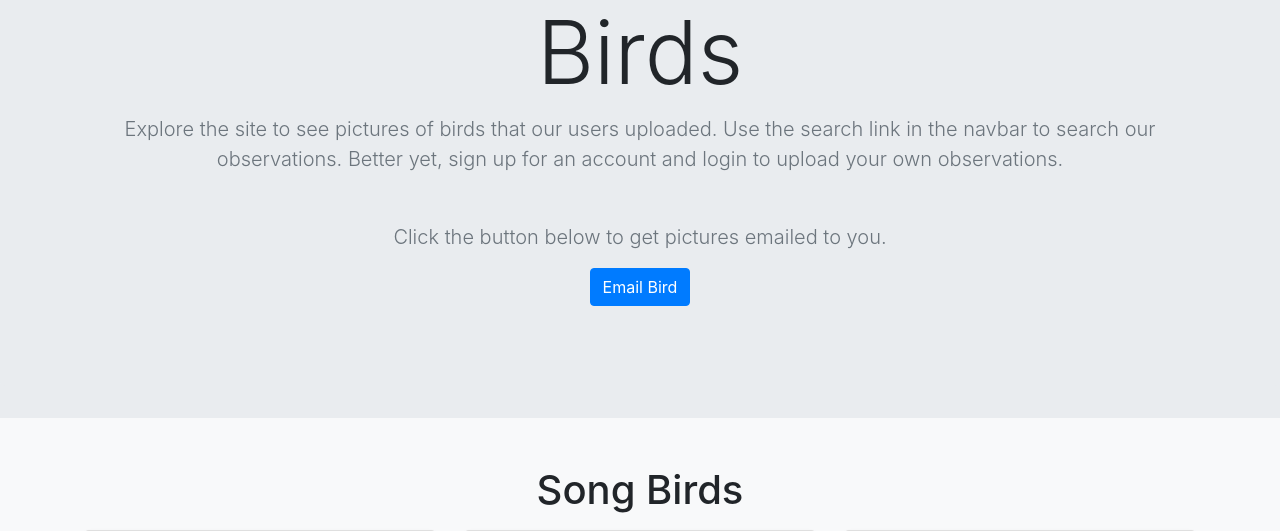
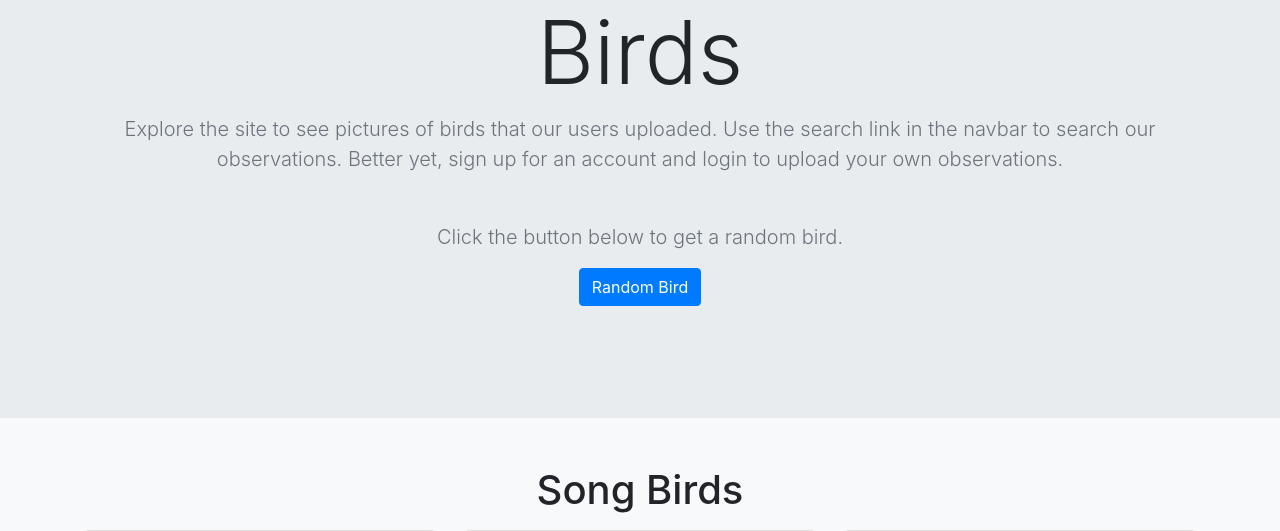
Before and after one commit to mkerekes1427/django-proj, a Django app: page / in a window 1280 px wide. Shown: the part 205-736 px from the top of the page. Run offline with Django 4.2, Linux system fonts and the light colour scheme; data comes from the database, SQL or seed files in the repository.

Commit message:
random bird

```diff
--- a/birdapp/urls.py
+++ b/birdapp/urls.py
@@ -5,7 +5,7 @@ urlpatterns = [
     path("", views.home, name="home"),
     path("contact/", views.contact, name="contact"),
     path("upload_observation", views.upload_observation, name="upload_observation"),
-    path("bird_email/", views.bird_email, name="bird_email"),
+    path("random_bird/", views.random_bird, name="random_bird"),
     path("profile/", views.profile, name="profile"),
     path("search", views.search, name="search"),
     path("login/", views.login_user, name="login_user"),
--- a/birdapp/views.py
+++ b/birdapp/views.py
@@ -1,13 +1,15 @@
 import random
+
 from django.shortcuts import render, redirect
-from django.http import JsonResponse
 from django.core.mail import send_mail
 from django.conf import settings
 from django.contrib import messages
 from django.contrib.auth import authenticate, login, logout
+
 from .models import User, Observation
 from .my_validators import _password_good, _confirm_password, _bird_color
 from .forms import ObservationForm
+
 
 # Create your views here.
 def home(request):
@@ -149,14 +151,13 @@ def search(request):
     return render(request, "search.html", context={"observations" : observations})
 
 
-def bird_email(request):
+def random_bird(request):
 
-    if request.method == "POST":
-        return JsonResponse({"data" : request.POST})
+    all_birds = Observation.objects.all()
 
-    categories = ["Songbird", "Raptor", "Water Bird"]
+    observations = random.sample(list(all_birds), 1)
 
-    return render(request, "bird_email.html", context={"categories" : categories})
+    return render(request, "random_bird.html", context={"observations" : observations})
 
 def contact(request):
 
--- a/birds/settings.py
+++ b/birds/settings.py
@@ -32,12 +32,6 @@ DEBUG = True
 
 ALLOWED_HOSTS = []
 
-EMAIL_BACKEND = "django.core.mail.backends.smtp.EmailBackend"
-EMAIL_HOST = "smtp.gmail.com"
-EMAIL_USE_TLS = True
-EMAIL_PORT = 587
-EMAIL_HOST_USER = os.environ.get("email")
-EMAIL_HOST_PASSWORD = os.environ.get("password")
 
 # Application definition
 
--- a/templates/contact.html
+++ b/templates/contact.html
@@ -6,7 +6,9 @@
 
 <div class="container col-6">
 
-    <form action="{% url 'contact' %}" method="POST">
+    <form action="">
+
+        <h2 class="text-center">Contact doesn't work because I couldn't get email functionality to work.</h2>
 
         {% csrf_token %}
 
--- a/templates/home.html
+++ b/templates/home.html
@@ -10,10 +10,10 @@
         <div class="container">
         <h1 class="jumbotron-heading display-2">Birds</h1>
         <p class="lead text-muted mb-5">Explore the site to see pictures of birds that our users uploaded. Use the search link in the navbar to search our observations. Better yet, sign up for an account and login to upload your own observations.</p>
-        <p class="lead text-muted mt-3">Click the button below to get pictures emailed to you.</p>
+        <p class="lead text-muted mt-3">Click the button below to get a random bird.</p>
 
         <p>
-            <a href="{% url 'bird_email' %}" class="btn btn-primary">Email Bird</a>
+            <a href="{% url 'random_bird' %}" class="btn btn-primary">Random Bird</a>
         </p>
         </div>
     </section>
```
Also changed, not shown: birds/email.py (deleted, +0 -20 lines), templates/bird_email.html (deleted, +0 -44 lines), templates/random_bird.html (added, +19 -0 lines), 1 other file.
